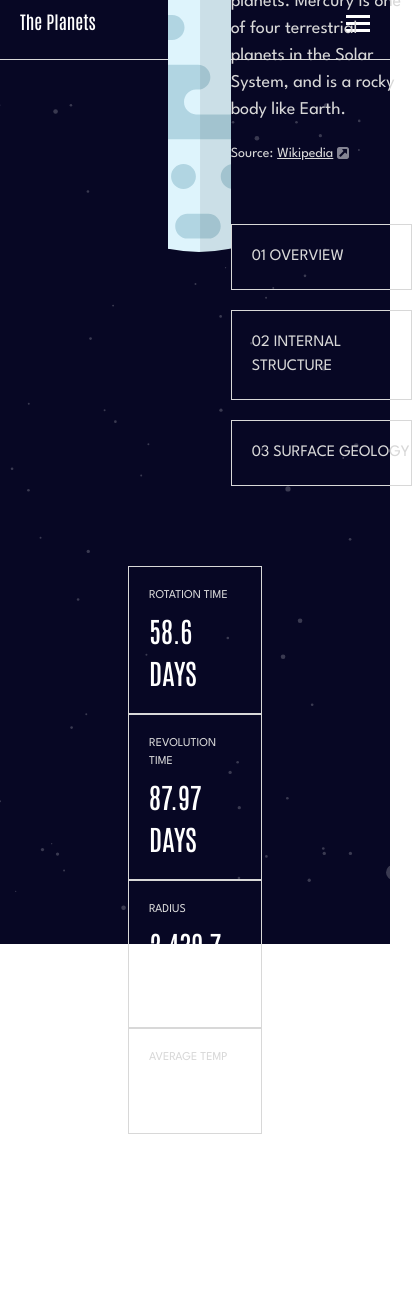
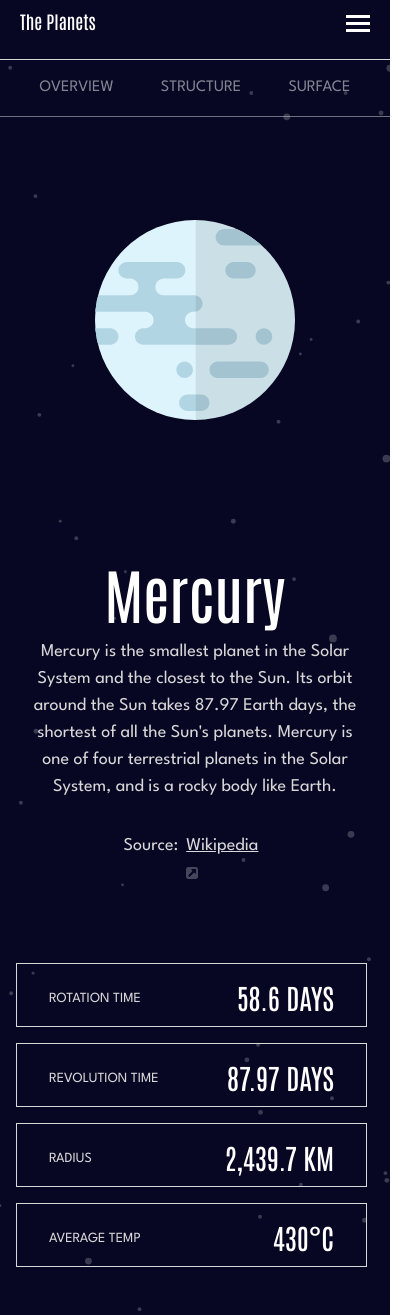
Before and after one commit to OmarIsmail7980/planets, a React (Vite) app: page / in a window 390 px wide. Shown: the whole page, 412 px wide, since content can reach past the window. Before the commit the page ends 1134 px from the top, so only its background shows below. Built offline with nearby package versions, Linux system fonts and the light colour scheme.

Commit message:
completed details responsive design

```diff
--- a/src/App.jsx
+++ b/src/App.jsx
@@ -1,7 +1,8 @@
-import { useState } from "react";
 import { Details, Navbar } from "./components";
 import data from "./data.json";
 import mercuryImg from "./assets/planet-mercury.svg";
+import stractureImg from "./assets/planet-mercury-internal.svg";
+import geoImg from "./assets/geology-mercury.png";
 import bg from "./assets/background-stars.svg";
 
 function App() {
@@ -10,11 +11,10 @@ function App() {
     <main className="bg-[#070724] text-[#fff]">
       <Navbar />
       <div
-        className="bg-cover bg-center bg-no-repeat h-screen"
+        className="bg-cover bg-center bg-no-repeat w-full min-h-screen"
         style={{ backgroundImage: `url(${bg})` }}
       >
-        {/* Content of your app */}
-        <Details details={data[0]} image={mercuryImg} />
+        <Details details={data[0]} images={{image:mercuryImg,stractureImg,geoImg}} />
       </div>
     </main>
   );
--- /dev/null
+++ b/src/components/Details.css
@@ -0,0 +1,226 @@
+.details {
+  display: flex;
+  flex-direction: column;
+  justify-content: center;
+  margin: 2.5rem 8rem 0 8rem;
+  position: relative;
+  max-width:1700px;
+}
+.details-wrapper {
+  display: flex;
+}
+
+.details-wrapper__planet {
+  display: none;
+  justify-content: space-around;
+
+  position: absolute;
+  top: 0;
+
+  width: 100%;
+  border-bottom: 1px solid var(--secondary-color);
+  text-transform: uppercase;
+  opacity: 50%;
+}
+.details-wrapper__planet-button {
+  cursor: pointer;
+}
+
+.details-wrapper__img {
+  display: flex;
+  flex-grow: 0;
+  flex-shrink: 0;
+  justify-content: center;
+  align-items: center;
+
+  width: 66.666667%;
+
+  position: relative;
+}
+.details-wrapper__img-main {
+  width: 300px;
+  height: 300px;
+  object-fit: cover;
+}
+
+.details-wrapper__img-geo {
+  width: 143px;
+
+  position: absolute;
+  bottom: 0;
+}
+.details-wrapper__content {
+  display: flex;
+  flex-direction: column;
+  flex: 1;
+}
+.details-wrapper__content-title {
+  font-weight: medium;
+  font-size: 3.75rem;
+}
+.details-wrapper__info {
+  margin-top: 1.25rem;
+  display: flex;
+
+  flex-direction: column;
+  color: var(--secondary-color);
+}
+.details-wrapper__content-text {
+  flex: 1;
+}
+
+.details-wrapper__content-buttons {
+  display: flex;
+  flex-direction: column;
+  flex: 1;
+  gap: 2rem;
+  margin-top: 2.5rem;
+}
+.details-wrapper__content-buttons button {
+  background: transparent;
+  width: 100%;
+  padding: 1.25rem 0 1.25rem 0;
+  text-transform: uppercase;
+  text-align: left;
+  border: 1px solid var(--secondary-color);
+}
+.details-wrapper__content-buttons button:hover {
+  background-color: #64748b;
+  color: #fff;
+}
+.details-wrapper__information {
+  display: flex;
+  gap: 2rem;
+  flex-wrap: wrap;
+  justify-content: space-between;
+  margin: 5rem 0 3rem 0;
+
+}
+.details-wrapper__information-wrapper {
+  border: 1px solid var(--secondary-color);
+  width: 255px;
+  padding: 1.25rem;
+
+  display: flex;
+  flex-direction: column;
+  align-items: flex-start;
+
+  text-transform: uppercase;
+}
+.details-wrapper__information-wrapper p {
+  font-size: 12px;
+  color: var(--secondary-color);
+}
+.details-wrapper__information-wrapper h1 {
+  font-weight: medium;
+  font-size: 28px;
+  margin-top: 0.25rem;
+}
+
+.details-wrapper__content-text-source {
+  margin-top: 2rem;
+  font-size: 18px;
+  display: flex;
+}
+.details-wrapper__content-text-source-link {
+  text-decoration: underline;
+  margin: 0 0.5rem;
+}
+
+@media screen and (min-width: 1600px){
+    .details{
+        margin:0 auto;
+    }
+}
+@media screen and (max-width: 950px) {
+  .details {
+    margin: 2.5rem 2rem 0 2rem;
+  }
+  .details-wrapper {
+    flex-direction: column;
+  }
+  .details-wrapper__img {
+    width: 100%;
+    padding-bottom: 8rem;
+    margin-top: 5rem;
+  }
+  .details-wrapper__img-main {
+    width: 250px;
+    height: 250px;
+    object-fit: cover;
+  }
+  .details-wrapper__info {
+    flex-direction: row;
+    gap: 2rem;
+  }
+  .details-wrapper__content-buttons {
+    margin-top: 0;
+  }
+  .details-wrapper__content-buttons button {
+    padding: 1rem 0 1rem 0;
+  }
+  .details-wrapper__information {
+    gap: 3.2rem;
+    flex-wrap: nowrap;
+  }
+  .details-wrapper__information-wrapper {
+    width: 175px;
+  }
+}
+
+@media screen and (max-width: 550px) {
+  .details {
+    margin: 0;
+  }
+  .details-wrapper {
+    flex-direction: column;
+  }
+  .details-wrapper__planet {
+    display: flex;
+    padding: 1rem;
+  }
+  .details-wrapper__img {
+    margin-top: 10rem;
+  }
+  .details-wrapper__img-main {
+    width: 200px;
+    height: 200px;
+    object-fit: contain;
+  }
+  .details-wrapper__content-title {
+    text-align: center;
+  }
+  .details-wrapper__info {
+    flex-direction: column;
+    margin: 0 1.5rem;
+  }
+  .details-wrapper__content-text {
+    text-align: center;
+  }
+
+  .details-wrapper__content-text-source {
+    justify-content: center;
+  }
+
+  .details-wrapper__content-buttons {
+    display: none;
+  }
+
+  .details-wrapper__information {
+    flex-direction: column;
+    width: 100%;
+    gap: 1rem;
+    margin-top: 5rem;
+  }
+  .details-wrapper__information-wrapper {
+    flex-direction: row;
+    justify-content: space-between;
+    width: 90%;
+    margin: 0 1rem;
+    padding: 0.5rem 2rem;
+  }
+  .details-wrapper__information-wrapper p {
+    margin-top: 1rem;
+    font-size: 14px;
+  }
+}
--- a/src/components/Details.jsx
+++ b/src/components/Details.jsx
@@ -1,35 +1,84 @@
-import sourceIcon from "../assets/icon-source.svg";
+import {useState } from "react";
+import "./Details.css";
 
-const Details = ({ details, image }) => {
-  console.log(details, image);
+const Details = ({ details, images }) => {
+  const { image, stractureImg, geoImg } = images;
+  const [text, setText] = useState({
+    content: details.overview.content,
+    source: details.overview.source,
+  });
+  const [img, setImg] = useState(image);
+  const [isGeo, setIsGeo] = useState(false);
+
+
   return (
-    <section className="flex flex-col justify-center mt-10 h-screen mx-32">
-      <div className="flex ml-10">
-        <div className="flex-grow-0 flex-shrink-0 w-2/3 justify-center items-center flex">
-          <img
-            className="w-[300px] h-[300px] object-cover"
-            src={image}
-            alt="planet"
-          />
+    <section className="details">
+      <div className="details-wrapper">
+        <div className="details-wrapper__planet font-league-spartan">
+          <div
+            className="details-wrapper__planet-button"
+            onClick={() => {
+              setText(details.overview);
+              setImg(image);
+              setIsGeo(false);
+            }}
+          >
+            <h3>Overview</h3>
           </div>
 
-        <div className="flex flex-col flex-1">
-          <h1 className="font-antonio text-6xl font-medium">{details.name}</h1>
+          <div
+            className="details-wrapper__planet-button"
+            onClick={() => {
+              setText(details.structure);
+              setImg(stractureImg);
+              setIsGeo(false);
+            }}
+          >
+            <h3>Structure</h3>
+          </div>
 
-          <div className="mt-5 text-[var(--secondary-color)] font-league-spartan">
-            <p className="text-[18px]">{details.overview.content}</p>
-            <small className="mt-5 flex text-[14px]">
+          <div
+            className="details-wrapper__planet-button"
+            onClick={() => {
+              setText(details.geology);
+              setImg(image);
+              setIsGeo(true);
+            }}
+          >
+            <h3>Surface</h3>
+          </div>
+        </div>
+
+        <div className="details-wrapper__img">
+          <img className="details-wrapper__img-main" src={img} alt="planet" />
+          {isGeo && (
+            <img
+              className="details-wrapper__img-geo"
+              src={geoImg}
+              alt="geography"
+            />
+          )}
+        </div>
+
+        <div className="details-wrapper__content">
+          <h1 className="font-antonio details-wrapper__content-title">
+            {details.name}
+          </h1>
+
+          <div className="details-wrapper__info font-league-spartan">
+            <div className="details-wrapper__content-text">
+              <p className="text-[18px]">{text.content}</p>
+              <p className="details-wrapper__content-text-source">
                 Source:
                 <a
-                className="underline mx-1"
-                href={details.overview.source}
+                  className="details-wrapper__content-text-source-link"
+                  href={text.source}
                   target="_blank"
                   rel="noreferrer"
                 >
                   Wikipedia
-              </a>
                   <svg
-                className="mt-1"
+                    className="w-4 h-4 mt-2 fill-current opacity-50"
                     xmlns="http://www.w3.org/2000/svg"
                     width="12"
                     height="12"
@@ -40,32 +89,45 @@ const Details = ({ details, image }) => {
                       opacity=".5"
                     />
                   </svg>
-            </small>
-            <div className="mt-10">
+                </a>
+              </p>
+            </div>
+            <div className="details-wrapper__content-buttons">
               <button
-                className="bg-transparent w-full  py-5 mt-5 uppercase text-left border
-              border-[var(--secondary-color)] hover:bg-slate-500 hover:text-[#fff]"
+                onClick={() => {
+                  setText(details.overview);
+                  setImg(image);
+                  setIsGeo(false);
+                }}
               >
                 <p className="pl-5">
-                  <span className="text bg-transparent">01</span> overview
+                  <span className="text bg-transparent">01</span> Overview
                 </p>
               </button>
+
               <button
-                className="bg-transparent w-full  py-5 mt-5 uppercase text-left border
-              border-[var(--secondary-color)] hover:bg-slate-500 hover:text-[#fff]"
+                onClick={() => {
+                  setText(details.structure);
+                  setImg(stractureImg);
+                  setIsGeo(false);
+                }}
               >
                 <p className="pl-5">
-                  <span className="text bg-transparent">02</span> internal
-                  structure
+                  <span className="text bg-transparent">02</span> Internal
+                  Structure
                 </p>
               </button>
+
               <button
-                className="bg-transparent w-full  py-5 mt-5 uppercase text-left border
-              border-[var(--secondary-color)] hover:bg-slate-500 hover:text-[#fff]"
+                onClick={() => {
+                  setText(details.geology);
+                  setImg(image);
+                  setIsGeo(true);
+                }}
               >
                 <p className="pl-5">
-                  <span className="text bg-transparent">03</span> surface
-                  geology
+                  <span className="text bg-transparent">03</span> Surface
+                  Geology
                 </p>
               </button>
             </div>
@@ -73,41 +135,25 @@ const Details = ({ details, image }) => {
         </div>
       </div>
 
-      <div className="flex justify-between flex-wrap mt-20 mb-48">
-        <div className="border border-[var(--secondary-color)] w-[255px] p-5 flex flex-col items-start uppercase">
-          <p className="text-[12px] text-[var(--secondary-color)] font-league-spartan">
-            ROTATION TIME
-          </p>
-          <h1 className="font-medium text-[28px] mt-1 font-antonio">
-            {details.rotation}
-          </h1>
+      <div className="details-wrapper__information">
+        <div className="details-wrapper__information-wrapper">
+          <p className="font-league-spartan">Rotation Time</p>
+          <h1 className="font-antonio">{details.rotation}</h1>
         </div>
 
-        <div className="border border-[var(--secondary-color)] w-[255px] p-5 flex flex-col items-start uppercase">
-          <p className="text-[12px] text-[var(--secondary-color)] font-league-spartan">
-            REVOLUTION TIME
-          </p>
-          <h1 className="font-medium text-[28px] mt-1 font-antonio">
-            {details.revolution}
-          </h1>
+        <div className="details-wrapper__information-wrapper">
+          <p className="font-league-spartan">Revolution Time</p>
+          <h1 className="font-antonio">{details.revolution}</h1>
         </div>
 
-        <div className="border border-[var(--secondary-color)] w-[255px] p-5 flex flex-col items-start uppercase">
-          <p className="text-[12px] text-[var(--secondary-color)] font-league-spartan">
-            RADIUS
-          </p>
-          <h1 className="font-medium text-[28px] mt-1 font-antonio">
-            {details.radius}
-          </h1>
+        <div className="details-wrapper__information-wrapper">
+          <p className="font-league-spartan">Radius</p>
+          <h1 className="font-antonio">{details.radius}</h1>
         </div>
 
-        <div className="border border-[var(--secondary-color)] w-[255px] p-5 flex flex-col items-start uppercase">
-          <p className="text-[12px] text-[var(--secondary-color)] font-league-spartan">
-            AVERAGE TEMP
-          </p>
-          <h1 className="font-medium text-[28px] mt-1 font-antonio">
-            {details.temperature}
-          </h1>
+        <div className="details-wrapper__information-wrapper">
+          <p className="font-league-spartan">Average Temp</p>
+          <h1 className="font-antonio">{details.temperature}</h1>
         </div>
       </div>
     </section>
```
Lines whose indentation alone changed are shown as unchanged.
